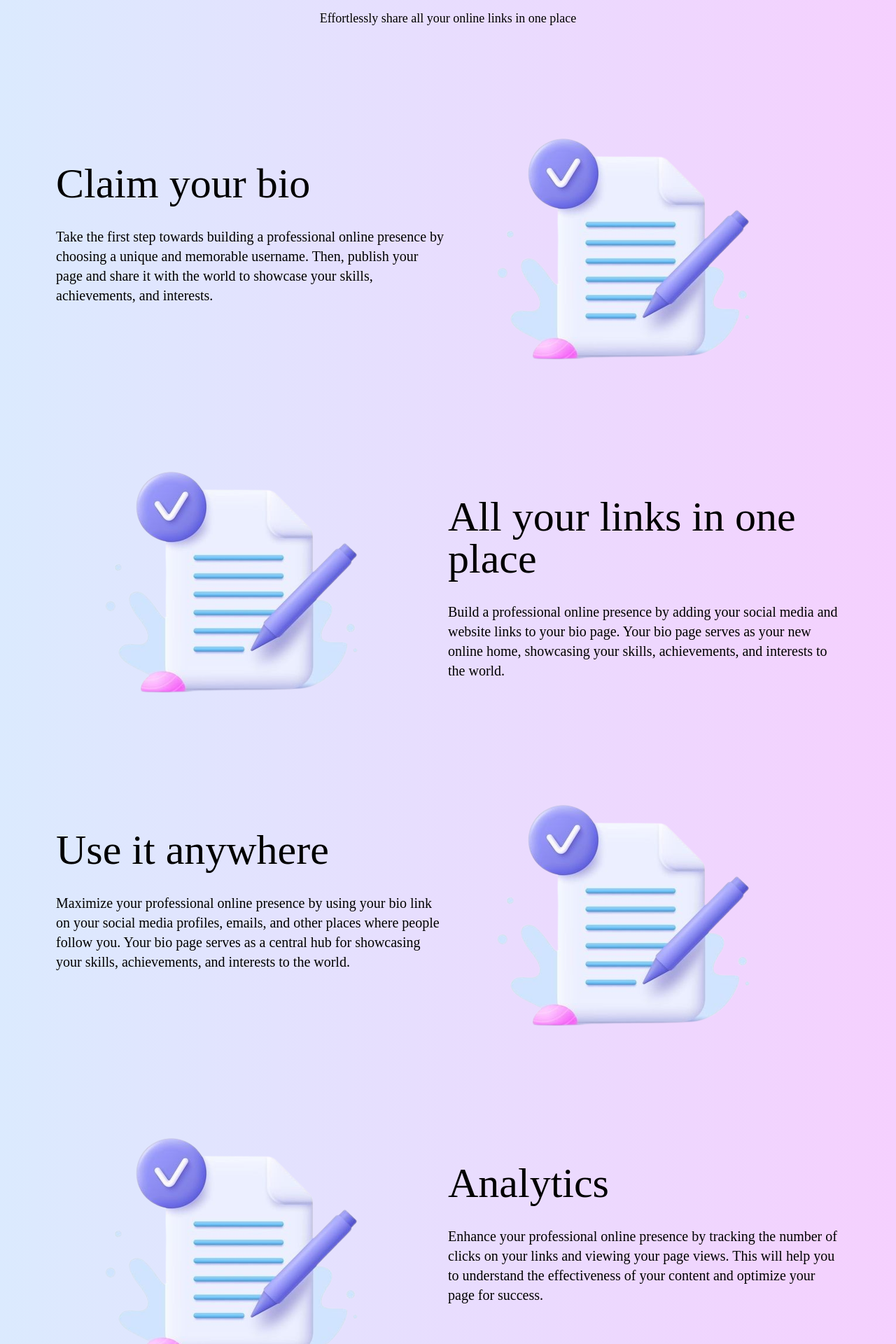
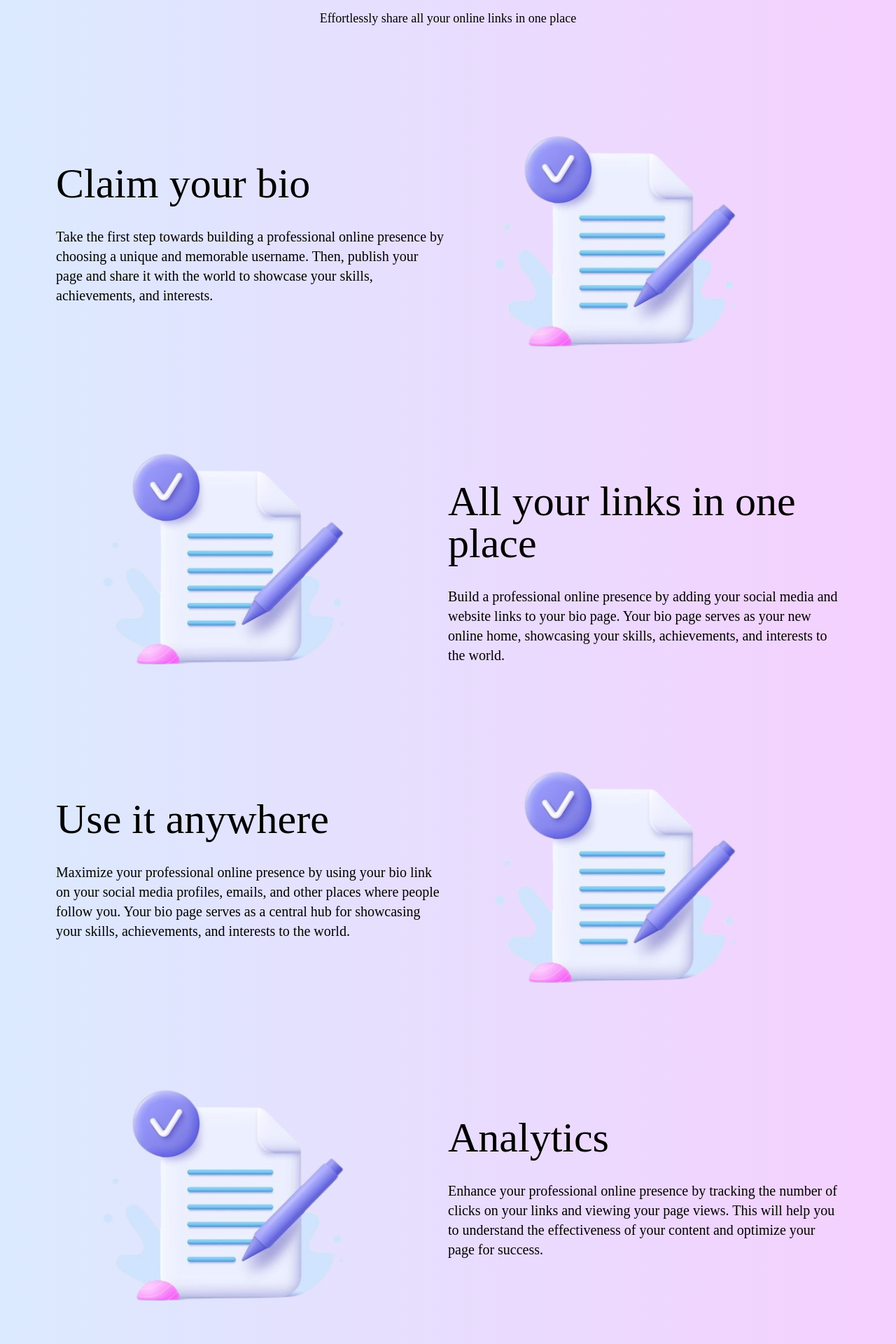
Before and after one commit to devtofunmi/prettybio, a Next.js app: page / in a window 1280 px wide. Shown: the part 480-2400 px from the top of the page at 70% size. Built offline with nearby package versions, Linux system fonts and the light colour scheme; a web font is replaced by a local one.

Commit message:
fix eslint error

```diff
--- a/components/FeaturesCard.jsx
+++ b/components/FeaturesCard.jsx
@@ -10,7 +10,7 @@ const FeaturesCard = () => {
             card.isInverted
               ? "flex-row-reverse lg:flex-row-reverse"
               : "flex-row"
-          }`}
+          }`} key={i}
         >
           <div className="flex flex-col mt-28 w-full lg:w-5/6">
             <div className="text-5xl lg:text-6xl">{card.heading}</div>
--- a/components/FeaturesItem.jsx
+++ b/components/FeaturesItem.jsx
@@ -1,30 +1,35 @@
 import React from "react";
 import image from "../public/assets/one.png";
+import Image from 'next/image';
 
 const FeaturesItem = [
   {
-    image: <img src={"./assets/one.png"} alt="features image" />,
+    image: <Image src={"/assets/one.png"} alt="features image"   width={500}
+              height={500}/>,
     heading: "Claim your bio",
     subheading:
       "Take the first step towards building a professional online presence by choosing a unique and memorable username. Then, publish your page and share it with the world to showcase your skills, achievements, and interests.",
     isInverted: false,
   },
   {
-    image: <img src={"./assets/one.png"} alt="features image" />,
+    image: <Image src={"/assets/one.png"} alt="features image"  width={500}
+              height={500} />,
     heading: "All your links in one place",
     subheading:
       "Build a professional online presence by adding your social media and website links to your bio page. Your bio page serves as your new online home, showcasing your skills, achievements, and interests to the world.",
     isInverted: true,
   },
   {
-    image: <img src={"./assets/one.png"} alt="features image" />,
+    image: <Image src={"/assets/one.png"} alt="features image"  width={500}
+              height={500} />,
     heading: "Use it anywhere ",
     subheading:
       "Maximize your professional online presence by using your bio link on your social media profiles, emails, and other places where people follow you. Your bio page serves as a central hub for showcasing your skills, achievements, and interests to the world.",
     isInverted: false,
   },
   {
-    image: <img src={"./assets/one.png"} alt="features image" />,
+    image: <Image src={"/assets/one.png"} alt="features image"  width={500}
+              height={500} />,
     heading: "Analytics",
     subheading:
       "Enhance your professional online presence by tracking the number of clicks on your links and viewing your page views. This will help you to understand the effectiveness of your content and optimize your page for success.",
```
